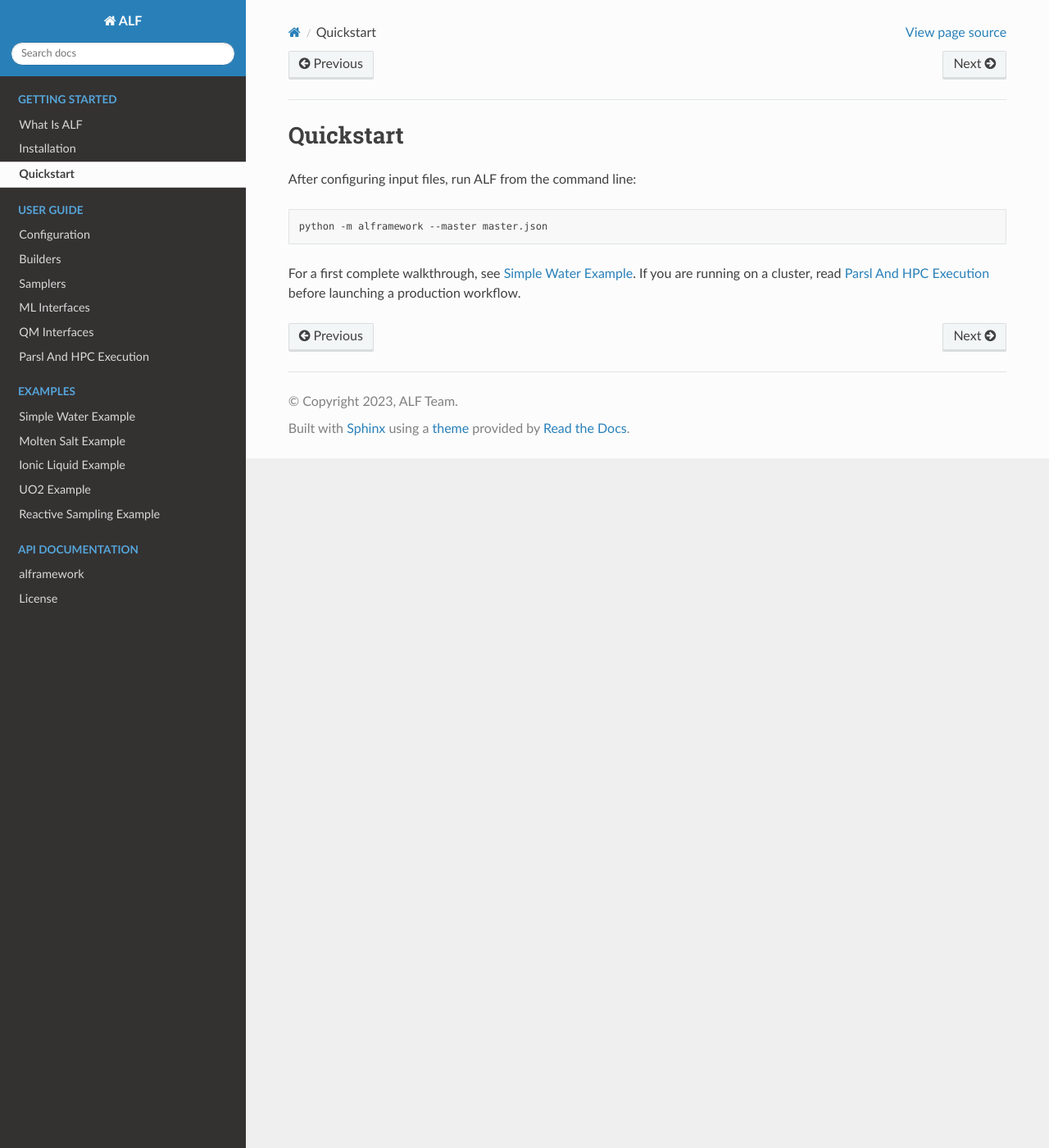
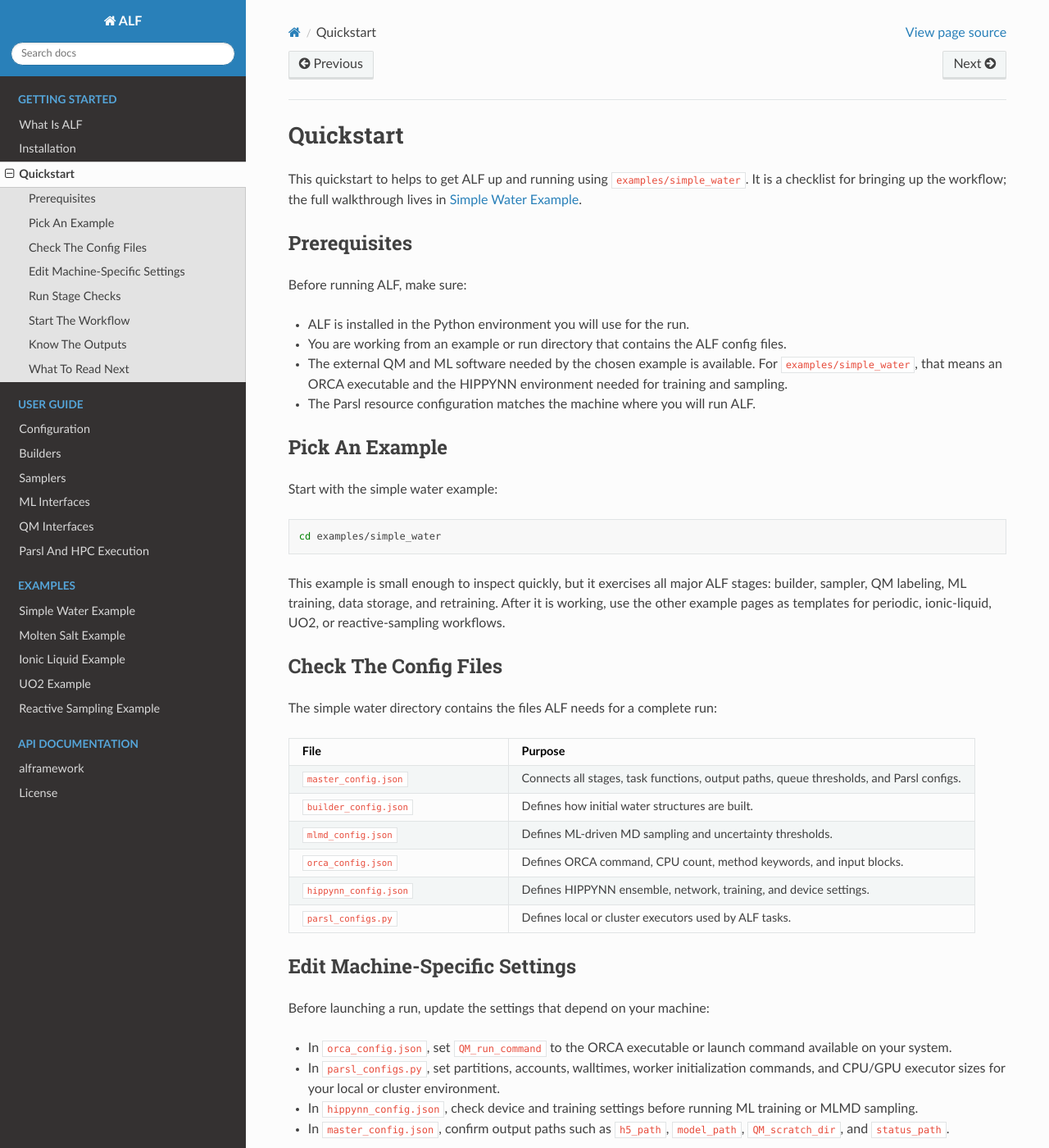
Before and after one commit to lanl/ALF, a Sphinx documentation site: the page built from docs/source/getting_started/quickstart.rst, in a window 1280 px wide and 1400 px high. Shown: the whole window at 82% size. Built offline with Sphinx 7.4.7 and the Read the Docs theme 3.1.0, drawn with Linux system fonts in a browser that asks for light colours; pages that are not in the unit, such as notebooks, are missing from menus; some of the changed text lies outside the part shown.

Commit message:
update docs

```diff
--- a/docs/source/getting_started/quickstart.rst
+++ b/docs/source/getting_started/quickstart.rst
@@ -1,12 +1,121 @@
 Quickstart
 ==========
 
-After configuring input files, run ALF from the command line:
+This quickstart to helps to get ALF up and running using ``examples/simple_water``.
+It is a checklist for bringing up the workflow; the
+full walkthrough lives in :doc:`../examples/simple_water`.
+
+Prerequisites
+-------------
+
+Before running ALF, make sure:
+
+* ALF is installed in the Python environment you will use for the run.
+* You are working from an example or run directory that contains the ALF config
+  files.
+* The external QM and ML software needed by the chosen example is available.
+  For ``examples/simple_water``, that means an ORCA executable and the HIPPYNN
+  environment needed for training and sampling.
+* The Parsl resource configuration matches the machine where you will run ALF.
+
+Pick An Example
+---------------
+
+Start with the simple water example:
 
 .. code-block:: bash
 
-   python -m alframework --master master.json
+   cd examples/simple_water
 
-For a first complete walkthrough, see :doc:`../examples/simple_water`.
-If you are running on a cluster, read :doc:`../user_guide/parsl` before
-launching a production workflow.
+This example is small enough to inspect quickly, but it exercises all major ALF
+stages: builder, sampler, QM labeling, ML training, data storage, and retraining.
+After it is working, use the other example pages as templates for periodic,
+ionic-liquid, UO2, or reactive-sampling workflows.
+
+Check The Config Files
+----------------------
+
+The simple water directory contains the files ALF needs for a complete run:
+
+.. list-table::
+   :header-rows: 1
+   :widths: 32 68
+
+   * - File
+     - Purpose
+   * - ``master_config.json``
+     - Connects all stages, task functions, output paths, queue thresholds, and
+       Parsl configs.
+   * - ``builder_config.json``
+     - Defines how initial water structures are built.
+   * - ``mlmd_config.json``
+     - Defines ML-driven MD sampling and uncertainty thresholds.
+   * - ``orca_config.json``
+     - Defines ORCA command, CPU count, method keywords, and input blocks.
+   * - ``hippynn_config.json``
+     - Defines HIPPYNN ensemble, network, training, and device settings.
+   * - ``parsl_configs.py``
+     - Defines local or cluster executors used by ALF tasks.
+
+Edit Machine-Specific Settings
+------------------------------
+
+Before launching a run, update the settings that depend on your machine:
+
+* In ``orca_config.json``, set ``QM_run_command`` to the ORCA executable or
+  launch command available on your system.
+* In ``parsl_configs.py``, set partitions, accounts, walltimes, worker
+  initialization commands, and CPU/GPU executor sizes for your local or cluster
+  environment.
+* In ``hippynn_config.json``, check device and training settings before running
+  ML training or MLMD sampling.
+* In ``master_config.json``, confirm output paths such as ``h5_path``,
+  ``model_path``, ``QM_scratch_dir``, and ``status_path``.
+
+Run Stage Checks
+----------------
+
+Run the stages one at a time before starting the full active-learning loop:
+
+.. code-block:: bash
+
+   python -m alframework --master master_config.json --test_builder
+   python -m alframework --master master_config.json --test_qm
+   python -m alframework --master master_config.json --test_ml
+   python -m alframework --master master_config.json --test_sampler
+
+These checks make it easier to isolate setup problems in structure building,
+ORCA execution, HIPPYNN training, or MLMD sampling before a long run is queued.
+
+Start The Workflow
+------------------
+
+After the stage checks pass, start the active-learning loop:
+
+.. code-block:: bash
+
+   python -m alframework --master master_config.json
+
+ALF writes progress to ``status.txt`` and prints queue status for builder,
+sampler, QM, and ML tasks while the loop is running.
+
+Know The Outputs
+----------------
+
+During a run, expect these paths to appear in the working directory:
+
+* ``status.txt``: restart and progress state.
+* ``h5store/``: HDF5 training-data batches.
+* ``models/``: trained model directories.
+* ``sampling/``: sampler metadata.
+* ``orca_scratch/``: per-structure ORCA input, output, and scratch directories.
+
+What To Read Next
+-----------------
+
+* :doc:`../examples/simple_water` for the full simple-water walkthrough.
+* :doc:`../user_guide/configuration` for the overall configuration model.
+* :doc:`../user_guide/parsl` for adapting executors and cluster resources.
+* :doc:`../user_guide/qm_interfaces` for ORCA, VASP, Q-Chem, and ASE-backed QM
+  interfaces.
+* :doc:`../user_guide/ml_interfaces` for HIPPYNN and new ML backend setup.
--- a/docs/source/user_guide/ml_interfaces.rst
+++ b/docs/source/user_guide/ml_interfaces.rst
@@ -158,7 +158,7 @@ of ASE calculators. The generic MLMD sampler wraps that list with
 
 .. _ml-interface-new-architecture-template:
 
-Template For Adding A New ML Architecture
+Adding New ML Architectures
 -----------------------------------------
 
 New ML backends can be added as ordinary Python modules that ALF imports from
```
Also changed, not shown: README.md (+5 -5 lines), docs/source/examples/simple_water.rst (+5 -4 lines), docs/source/getting_started/what_is_alf.rst (+6 -6 lines), docs/source/user_guide/qm_interfaces.rst (+5 -5 lines), 1 other file.
